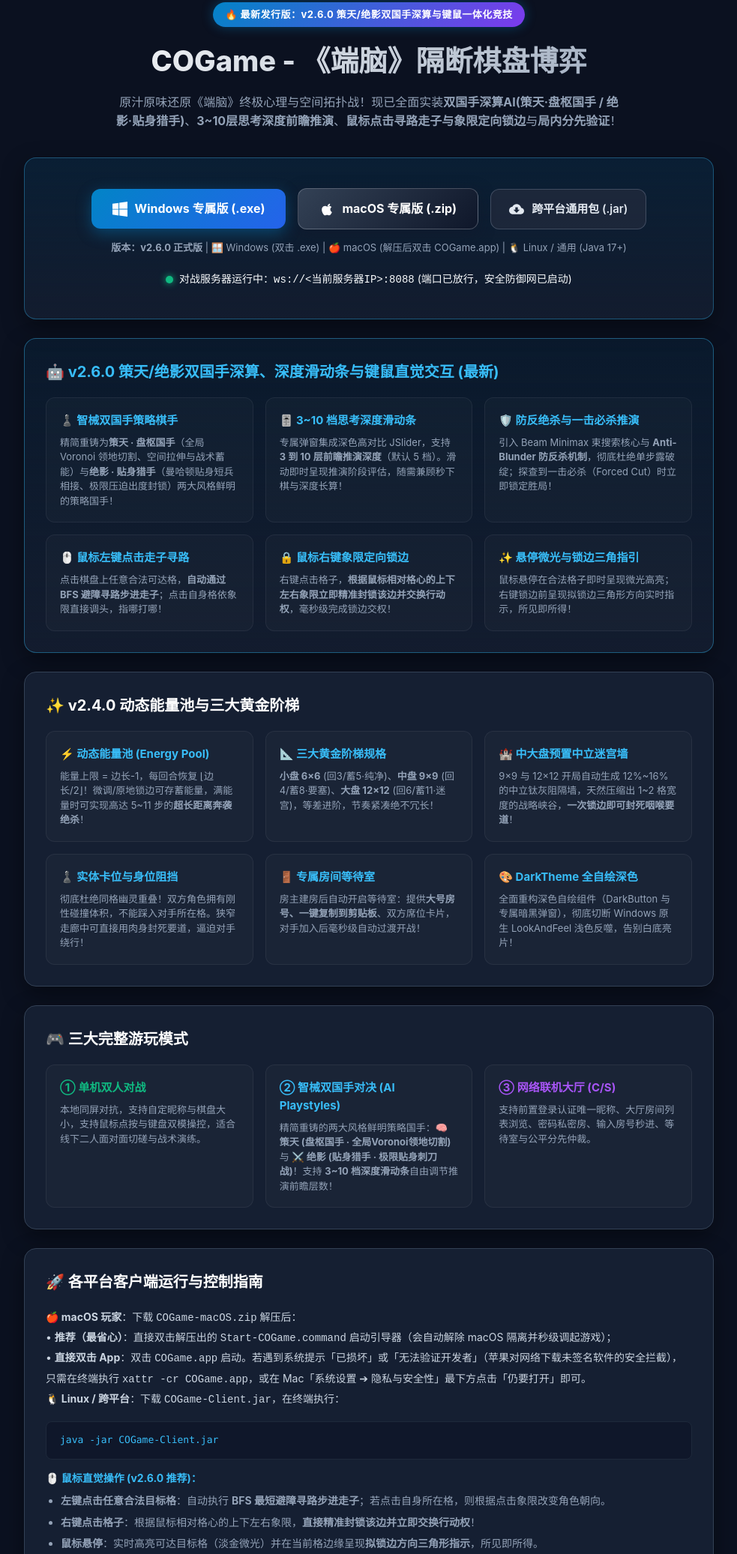
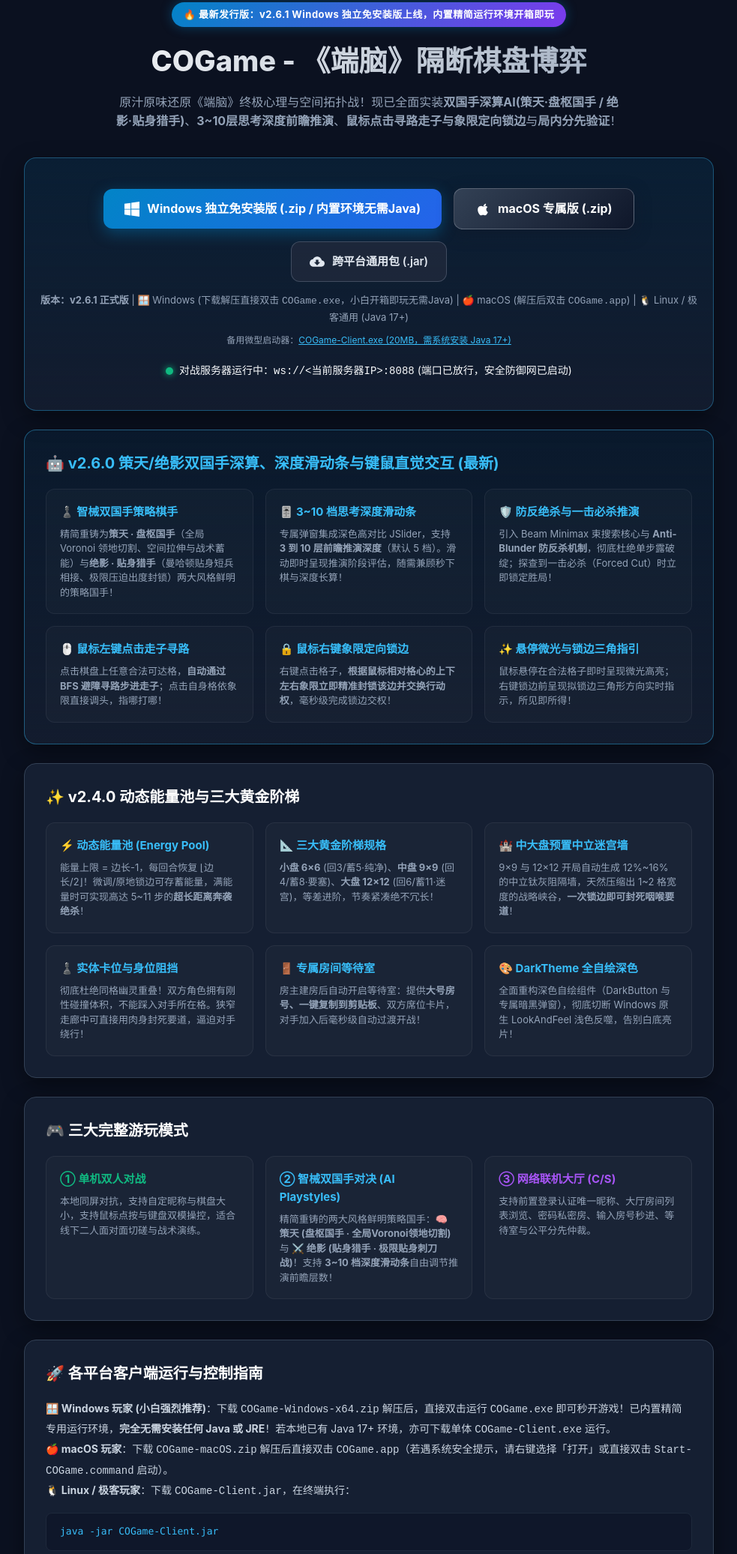
Before and after one commit to KinMan-ZHR/KinMan-ZHR.github.io, a plain HTML site: page cogame/index.html in a window 1280 px wide. Shown: the part 37-2110 px from the top of the page at 75% size, without its empty margins (148-1131 px from the left). Drawn offline with Linux system fonts and the light colour scheme.

Commit message:
docs: sync cogame v2.6.1 standalone distribution with direct release links

```diff
--- a/cogame/index.html
+++ b/cogame/index.html
@@ -3,7 +3,7 @@
 <head>
     <meta charset="UTF-8">
     <meta name="viewport" content="width=device-width, initial-scale=1.0">
-    <title>COGame - 《端脑》隔断棋盘博弈客户端分发中心 (v2.6.0)</title>
+    <title>COGame - 《端脑》隔断棋盘博弈客户端分发中心 (v2.6.1)</title>
     <style>
         :root {
             --bg-color: #0b1120;
@@ -286,7 +286,7 @@
 <body>
     <div class="container">
         <header>
-            <span class="badge-version">🔥 最新发行版：v2.6.0 策天/绝影双国手深算与键鼠一体化竞技</span>
+            <span class="badge-version">🔥 最新发行版：v2.6.1 Windows 独立免安装版上线，内置精简运行环境开箱即玩</span>
             <h1>COGame - 《端脑》隔断棋盘博弈</h1>
             <p class="subtitle">原汁原味还原《端脑》终极心理与空间拓扑战！现已全面实装<strong>双国手深算AI(策天·盘枢国手 / 绝影·贴身猎手)</strong>、<strong>3~10层思考深度前瞻推演</strong>、<strong>鼠标点击寻路走子与象限定向锁边</strong>与<strong>局内分先验证</strong>！</p>
         </header>
@@ -294,21 +294,24 @@
         <!-- 下载卡片 -->
         <div class="card download-box">
             <div class="download-actions">
-                <a href="COGame-Client.exe" class="btn-download-win" download>
+                <a href="https://github.com/KinMan-ZHR/COGame/releases/latest/download/COGame-Windows-x64.zip" class="btn-download-win" download>
                     <svg viewBox="0 0 24 24"><path d="M0 3.449L9.75 2.1v9.451H0m10.949-9.602L24 0v11.4H10.949M0 12.6h9.75v9.451L0 20.699M10.949 12.6H24V24l-12.949-1.801"/></svg>
-                    Windows 专属版 (.exe)
+                    Windows 独立免安装版 (.zip / 内置环境无需Java)
                 </a>
-                <a href="COGame-macOS.zip" class="btn-download-mac" download>
+                <a href="https://github.com/KinMan-ZHR/COGame/releases/latest/download/COGame-macOS.zip" class="btn-download-mac" download>
                     <svg viewBox="0 0 24 24"><path d="M18.71 19.5c-.83 1.24-1.71 2.45-3.05 2.47-1.34.03-1.77-.79-3.29-.79-1.53 0-2 .77-3.27.82-1.31.05-2.3-1.32-3.14-2.53C4.25 17 2.94 12.45 4.7 9.39c.87-1.52 2.43-2.48 4.12-2.51 1.28-.02 2.5.87 3.29.87.78 0 2.26-1.07 3.81-.91.65.03 2.47.26 3.64 1.98-.09.06-2.17 1.28-2.15 3.81.03 3.02 2.65 4.03 2.68 4.04-.03.07-.42 1.44-1.38 2.83M15.97 6.47c.68-.82 1.13-1.96.99-3.11-1 .04-2.22.67-2.92 1.48-.62.72-1.16 1.88-1.02 3 .02 0 .04 0 .06 0 1.05 0 2.21-.57 2.89-1.37z"/></svg>
                     macOS 专属版 (.zip)
                 </a>
-                <a href="COGame-Client.jar" class="btn-download-jar" download>
+                <a href="https://github.com/KinMan-ZHR/COGame/releases/latest/download/COGame-Client.jar" class="btn-download-jar" download>
                     <svg viewBox="0 0 24 24"><path d="M19.35 10.04C18.67 6.59 15.64 4 12 4 9.11 4 6.6 5.64 5.35 8.04 2.34 8.36 0 10.91 0 14c0 3.31 2.69 6 6 6h13c2.76 0 5-2.24 5-5 0-2.64-2.05-4.78-4.65-4.96zM17 13l-5 5-5-5h3V9h4v4h3z"/></svg>
                     跨平台通用包 (.jar)
                 </a>
             </div>
             <div class="file-info">
-                <strong>版本：v2.6.0 正式版</strong> | 🪟 Windows (双击 .exe) | 🍎 macOS (解压后双击 COGame.app) | 🐧 Linux / 通用 (Java 17+)
+                <strong>版本：v2.6.1 正式版</strong> | 🪟 Windows (下载解压直接双击 <code>COGame.exe</code>，小白开箱即玩无需Java) | 🍎 macOS (解压后双击 <code>COGame.app</code>) | 🐧 Linux / 极客通用 (Java 17+)
+            </div>
+            <div style="margin-top: 10px; font-size: 12px; color: var(--text-muted);">
+                备用微型启动器：<a href="https://github.com/KinMan-ZHR/COGame/releases/latest/download/COGame-Client.exe" style="color: var(--neon-blue); text-decoration: underline;">COGame-Client.exe (20MB，需系统安装 Java 17+)</a>
             </div>
             <div class="server-status">
                 <span class="status-dot"></span>
@@ -401,10 +404,9 @@
         <div class="card">
             <h2>🚀 各平台客户端运行与控制指南</h2>
             <div style="font-size: 14px; line-height: 1.8; color: #cbd5e1; margin-bottom: 16px;">
-                <p><strong>🍎 macOS 玩家</strong>：下载 <code>COGame-macOS.zip</code> 解压后：<br>
-                • <strong>推荐（最省心）</strong>：直接双击解压出的 <code>Start-COGame.command</code> 启动引导器（会自动解除 macOS 隔离并秒级调起游戏）；<br>
-                • <strong>直接双击 App</strong>：双击 <code>COGame.app</code> 启动。若遇到系统提示「已损坏」或「无法验证开发者」（苹果对网络下载未签名软件的安全拦截），只需在终端执行 <code>xattr -cr COGame.app</code>，或在 Mac「系统设置 ➔ 隐私与安全性」最下方点击「仍要打开」即可。</p>
-                <p><strong>🐧 Linux / 跨平台</strong>：下载 <code>COGame-Client.jar</code>，在终端执行：</p>
+                <p><strong>🪟 Windows 玩家 (小白强烈推荐)</strong>：下载 <code>COGame-Windows-x64.zip</code> 解压后，直接双击运行 <code>COGame.exe</code> 即可秒开游戏！已内置精简专用运行环境，<strong>完全无需安装任何 Java 或 JRE</strong>！若本地已有 Java 17+ 环境，亦可下载单体 <code>COGame-Client.exe</code> 运行。</p>
+                <p><strong>🍎 macOS 玩家</strong>：下载 <code>COGame-macOS.zip</code> 解压后直接双击 <code>COGame.app</code>（若遇系统安全提示，请右键选择「打开」或直接双击 <code>Start-COGame.command</code> 启动）。</p>
+                <p><strong>🐧 Linux / 极客玩家</strong>：下载 <code>COGame-Client.jar</code>，在终端执行：</p>
             </div>
             <pre>java -jar COGame-Client.jar</pre>
 
@@ -431,7 +433,14 @@
         <div class="card">
             <h2>📜 版本演进历史</h2>
             <div class="changelog-item">
-                <h3 style="color: #38bdf8;">v2.6.0 (当前最新版)</h3>
+                <h3 style="color: #38bdf8;">v2.6.1 (当前最新版)</h3>
+                <ul>
+                    <li><strong>Windows 独立免安装版上线</strong>：实装 <code>COGame-Windows-x64.zip</code>，基于 jlink 裁剪 42.5MB 极简专用 Java 17 运行时并使用 jpackage 封装，内置原生 <code>COGame.exe</code>，开箱即玩无需配置 Java 环境；</li>
+                    <li><strong>分发直链与体验优化</strong>：分发页面全面直连 GitHub Releases 官方资源，无缝适配各种大小写访问路径。</li>
+                </ul>
+            </div>
+            <div class="changelog-item">
+                <h3>v2.6.0</h3>
                 <ul>
                     <li><strong>双国手架构精简重铸</strong>：精简流派为「策天 · 盘枢国手」（Voronoi 领地切割、空间拉伸与战术蓄能）与「绝影 · 贴身猎手」（曼哈顿贴身卡位与极限出度封杀），剔除冗余流派；</li>
                     <li><strong>3~10 档思考深度滑动条</strong>：人机对决弹窗新增深色科技风 JSlider（最低 3，默认 5，最高 10），动态反馈推演深度与策略风格，支持从超快棋到深度长算自由调节；</li>
@@ -498,7 +507,7 @@
         </div>
 
         <footer>
-            <p>Developed with ❤️ by KinMan | COGame v2.6.0 Architecture Reborn</p>
+            <p>Developed with ❤️ by KinMan | COGame v2.6.1 Architecture Reborn</p>
         </footer>
     </div>
 
```
Also changed, not shown: COGame/index.html (+21 -11 lines).
